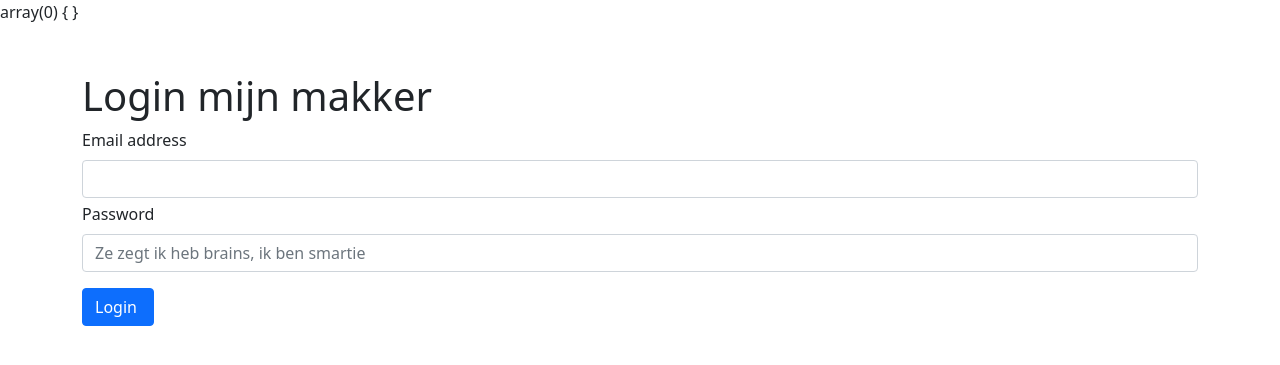
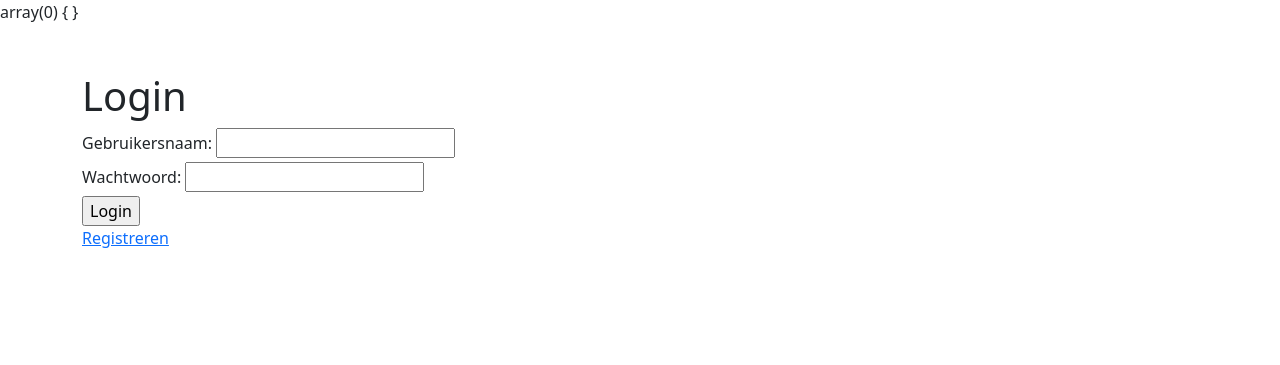
Before and after one commit to daanberg/examen-template, a PHP site: page /login.php in a window 1280 px wide. Shown: the part 56-421 px from the top of the page. Run offline with PHP 8.4, Linux system fonts and the light colour scheme.

Commit message:
Login werkend met username

```diff
--- a/backend/class/User.php
+++ b/backend/class/User.php
@@ -4,10 +4,10 @@
 Class User extends DbConfig {
 
 
-    public function getUser($Email){
-        $sql = "SELECT * FROM users WHERE Email = :Email";
+    public function getUser($username){
+        $sql = "SELECT * FROM users WHERE username = :username";
         $stmt = $this->connect()->prepare($sql);
-        $stmt->bindParam(":Email", $Email);
+        $stmt->bindParam(":username", $username);
         $stmt->execute();
         return $stmt->fetch(PDO::FETCH_OBJ);
     }
@@ -35,7 +35,7 @@
 
     public function login($data){
         try{
-            $user = $this->getUser($data['Email']);
+            $user = $this->getUser($data['username']);
             if(!$user){
                 throw new Exception("Gebruiker bestaat niet.");
             }
@@ -44,7 +44,7 @@
             }
             session_start();
             $_SESSION['ingelogd'] = true;
-            $_SESSION['Email'] = $user->Email;
+            $_SESSION['username'] = $user->username;
             $_SESSION['user_id'] = $user->ID;
             header("Location: backend/admin.php");
         }catch(Exception $e){
--- a/login.php
+++ b/login.php
@@ -8,33 +8,47 @@ if(isset($_POST['login'])){
 	echo $user->login($_POST);
 }
 
-session_start();
-if(isset($_SESSION['ingelogd']) && $_SESSION['ingelogd']){
-	header("Location: ./backend/admin.php");
-}
+
 
 var_dump($_POST);
 ?>
 
     <div class="container mt-5">
         <div>
-            <h1>Login mijn makker</h1>
+            <h1>Login</h1>
         </div>
 
 
-<form method="post">
+
+        <main>
+    	<section class="form">
+	    	<form method="post">
+                <div class="mb-1">
+                    <label for="username" id="username">Gebruikersnaam: </label>
+                    <input type="text" name="username" required><!-- admin -->
+                </div>
+                <div class="mb-1">
+                    <label for="password">Wachtwoord: </label>
+                    <input type="password" name="password" required>
+                </div>
+	    		<input type="submit" name="login" value="Login">
+	    	</form>
+	    	<a href="registratie.php">Registreren</a>
+    	</section>
+    </main>
+<!-- <form method="post">
         <div class="mb-1">
-            <label for="email" id="email" class="form-label">Email address</label>
-            <input type="email" name="Email" class="form-control" required>
+            <label for="" class="form-label">Username</label>
+            <input type="text" name="username" class="form-control" required>
         </div>
         <div class="mb-3">
-            <label for="password" class="form-label">Password</label>
-            <input type="password" name="Password" class="form-control" id="exampleFormControlInput1" placeholder="Ze zegt ik heb brains, ik ben smartie">
+            <label for="" class="form-label">Wachtwoord</label>
+            <input type="password" name="Password" class="form-control">
         </div>
 
         <input type="submit" name="login" value="Login " class="btn btn-primary">
     </div>
-</form>
+</form> -->
 
 <?php
 require_once 'partial/footer.php';
```
